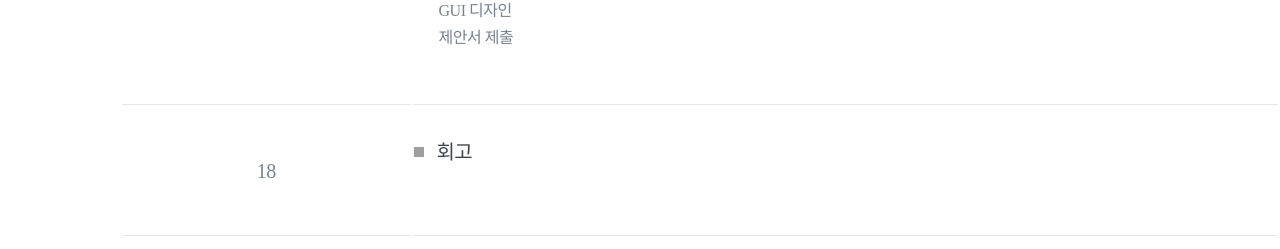
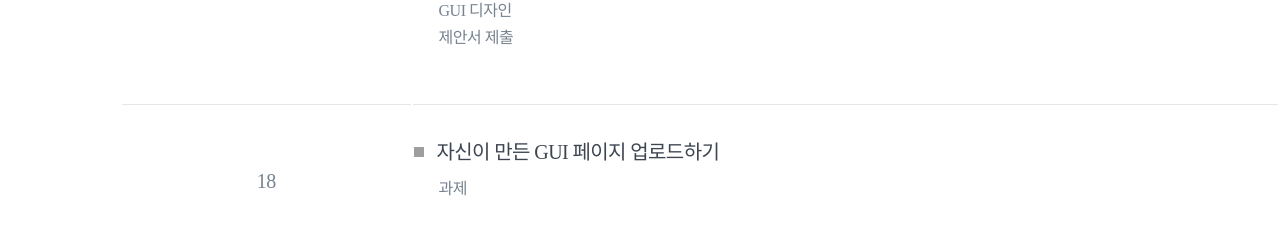
Before and after one commit to BCSDLab/PAGE_BCSDLAB, a Vue app in the folder bcsdlab_page/: page /track/uiux in a window 1280 px wide. Shown: the part 2797-3046 px from the top of the page. Built offline with nearby package versions, Linux system fonts and the light colour scheme; no server answers; grey boxes are pictures that could not be loaded; a web font is replaced by a local one.

Commit message:
fix: uiux 트랙 커리큘럼 변경

```diff
--- a/bcsdlab_page/src/static/trackDatas.js
+++ b/bcsdlab_page/src/static/trackDatas.js
@@ -1179,6 +1179,17 @@ export const trackDatas = [
         'week': '18',
         'contents': [
           {
+            'title': '자신이 만든 GUI 페이지 업로드하기',
+            'descriptions': [
+              '과제'
+            ]
+          }
+        ]
+      },
+      {
+        'week': '19',
+        'contents': [
+          {
             'title': '회고'
           }
         ]
```
